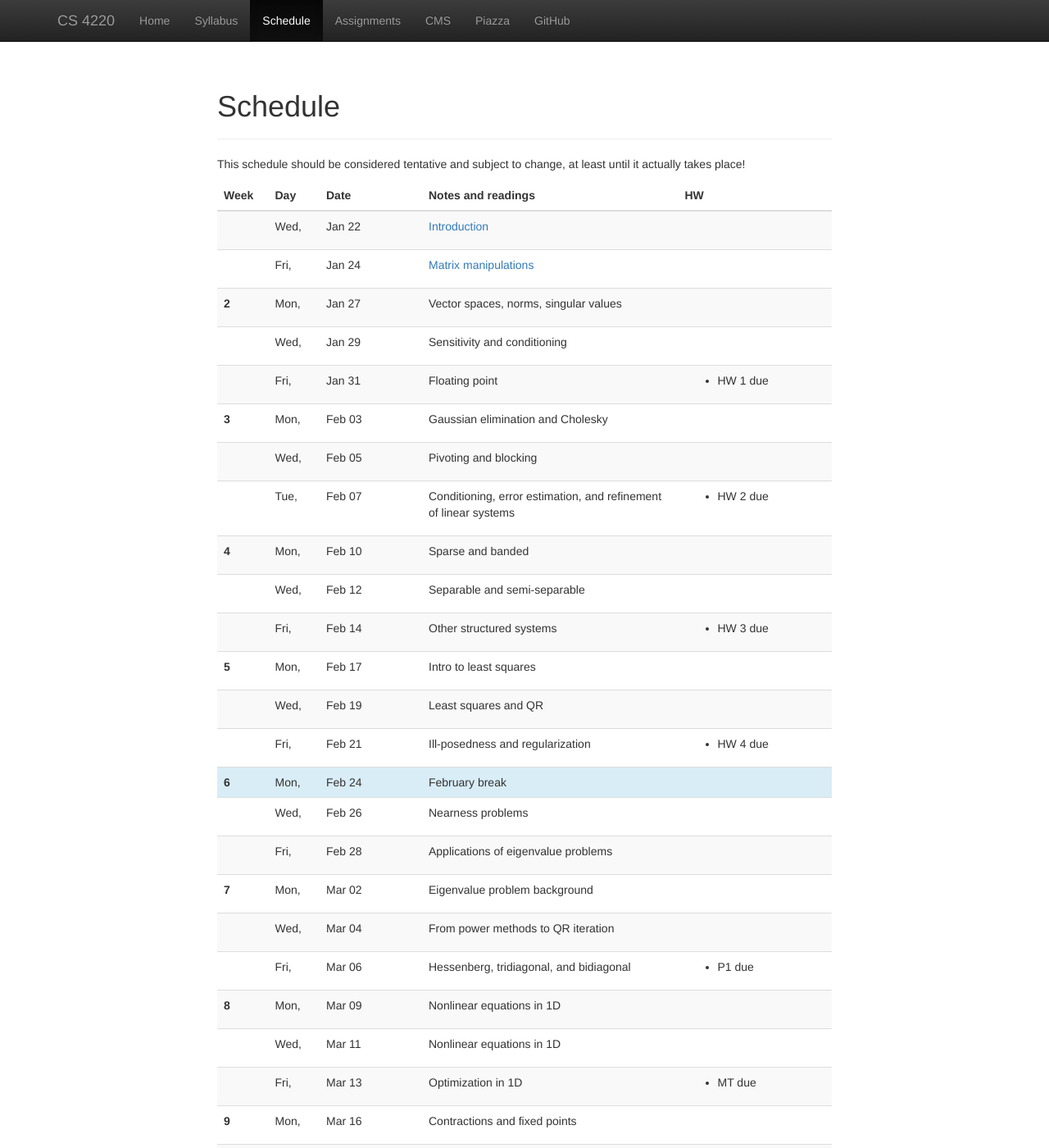
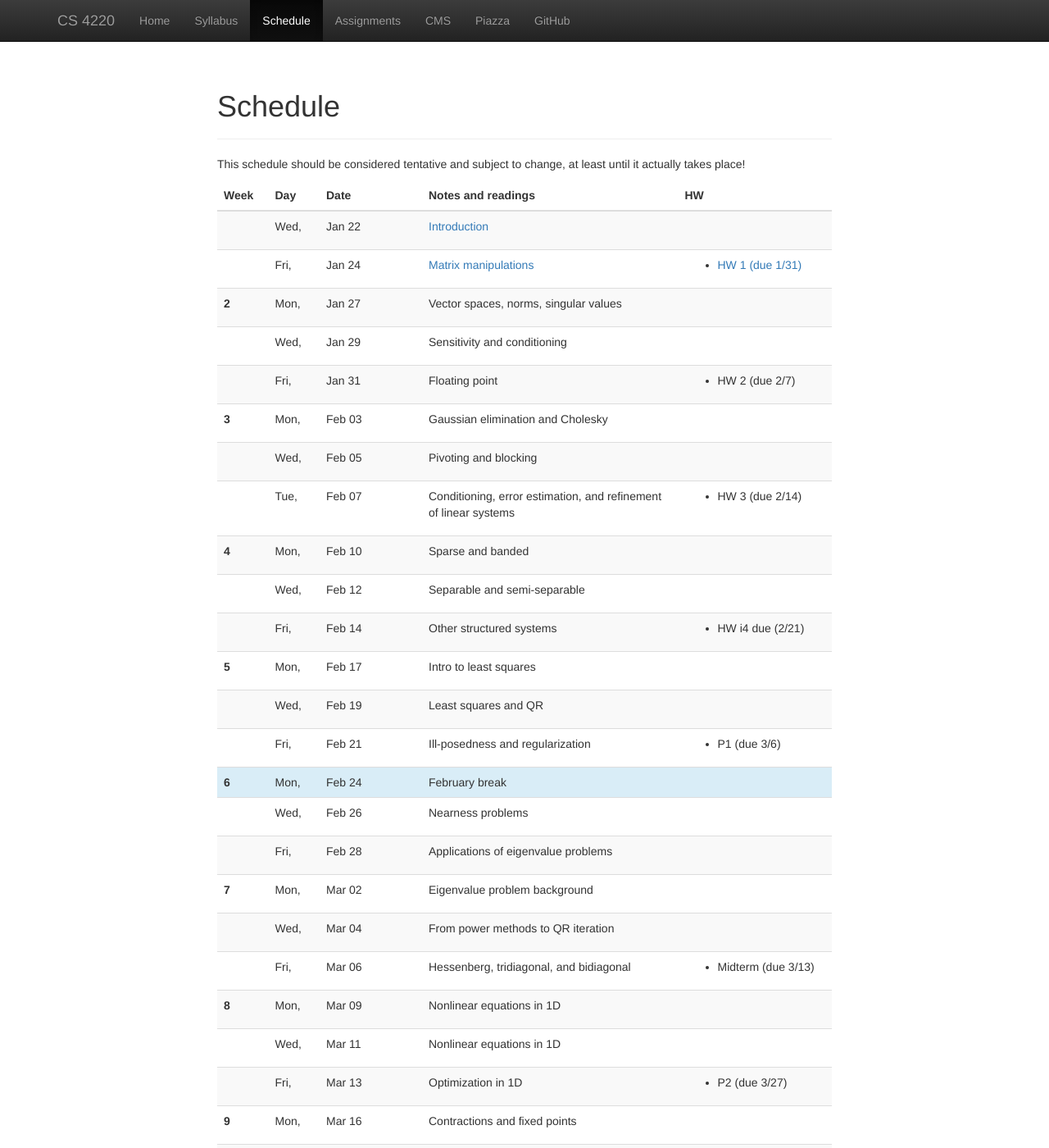
Before and after one commit to dbindel/cs4220-s20, a Jekyll site: the page built from web/schedule.html, in a window 1280 px wide and 1400 px high. Shown: the whole window at 82% size. Built offline with Jekyll 4.4.1, drawn with Linux system fonts in a browser that asks for light colours; nearby versions of some CDN libraries; some of the changed text lies outside the part shown.

Commit message:
Added HW 1.

```diff
--- a/web/_data/hw.yml
+++ b/web/_data/hw.yml
@@ -0,0 +1,5 @@
+-
+  due: 2019-01-31
+  text: HW 1
+  files:
+    - hw1.pdf
--- a/web/_data/lectures.yml
+++ b/web/_data/lectures.yml
@@ -9,6 +9,9 @@
   date: 2020-01-24
   info: Matrix manipulations
   notes: 2020-01-24.pdf
+  hw:
+    - info: HW 1 (due 1/31)
+      file: hw1.pdf
 #
 # ==================
 # Week 2 (background) - HW1
@@ -22,7 +25,8 @@
 -
   date: 2020-01-31
   info: Floating point
-  hw: HW 1 due
+  hw:
+    - info: HW 2 (due 2/7)
 #
 # ==================
 # Week 3 (linear solves)
@@ -36,7 +40,8 @@
 -
   date: 2017-02-07
   info: Conditioning, error estimation, and refinement of linear systems
-  hw: HW 2 due
+  hw:
+    - info: HW 3 (due 2/14)
 #
 # ==================
 # Week 4 (structured solves)
@@ -50,7 +55,8 @@
 -
   date: 2020-02-14
   info: Other structured systems
-  hw: HW 3 due
+  hw:
+    - info: HW i4 due (2/21)
 #
 # ==================
 # Week 5 (least squares)
@@ -64,7 +70,8 @@
 -
   date: 2020-02-21
   info: Ill-posedness and regularization
-  hw: HW 4 due
+  hw:
+    - info: P1 (due 3/6)
 #
 # ==================
 # Week 6 (least squares + eigen background)
@@ -91,7 +98,8 @@
 -
   date: 2020-03-06
   info: Hessenberg, tridiagonal, and bidiagonal
-  hw: P1 due
+  hw:
+    - info: Midterm (due 3/13)
 #
 # ==================
 # Week 8 (nonlinear solvers in 1D)
@@ -105,7 +113,8 @@
 -
   date: 2020-03-13
   info: Optimization in 1D
-  hw: MT due
+  hw:
+    - info: P2 (due 3/27)
 #
 # ==================
 # Week 9 (linear iterative solvers)
@@ -135,7 +144,8 @@
   date: 2020-03-27
   info: Newton in many dimensions
   travel: Simons
-  hw: P2 due
+  hw:
+    - info: HW 5 (due 4/10)
 #
 # ==================
 # Break
@@ -163,7 +173,7 @@
 -
   date: 2020-04-10
   info: Gradient methods
-  hw: HW 5 due
+  hw: HW 6 due (4/17)
 #
 # ==================
 # Week 12 (globalization)
@@ -177,7 +187,8 @@
 -
   date: 2020-04-17
   info: Homotopy and continuation
-  hw: HW 6 due
+  hw:
+    - info: P3 (due 5/1)
 #
 # ==================
 # Week 13 (constraints)
@@ -204,7 +215,6 @@
 -
   date: 2020-05-01
   info: Derivative free methods
-  hw: P3 due
 #
 # ==================
 # Week 15 (wrap-up)
@@ -212,3 +222,5 @@
 -
   date: 2020-05-04
   info: Review
+  hw:
+    - info: Final (due 5/11)
--- a/web/schedule.html
+++ b/web/schedule.html
@@ -39,7 +39,7 @@ layout: main
       {% endif %}
       <td>
         {% if lec.hw %}<ul>
-          {% for item in lec.hw %}<li>{{ item }}</li>{% endfor %}
+          {% for item in lec.hw %}<li>{% if item.file %}<a href="hw/{{ item.file }}">{{ item.info }}</a>{% else %}{{ item.info }}{% endif %}</li>{% endfor %}
         </ul>{% endif %}
       </td>
     </tr>
```
Also changed, not shown: hw/pdf/README.md (added), 4 other files.
